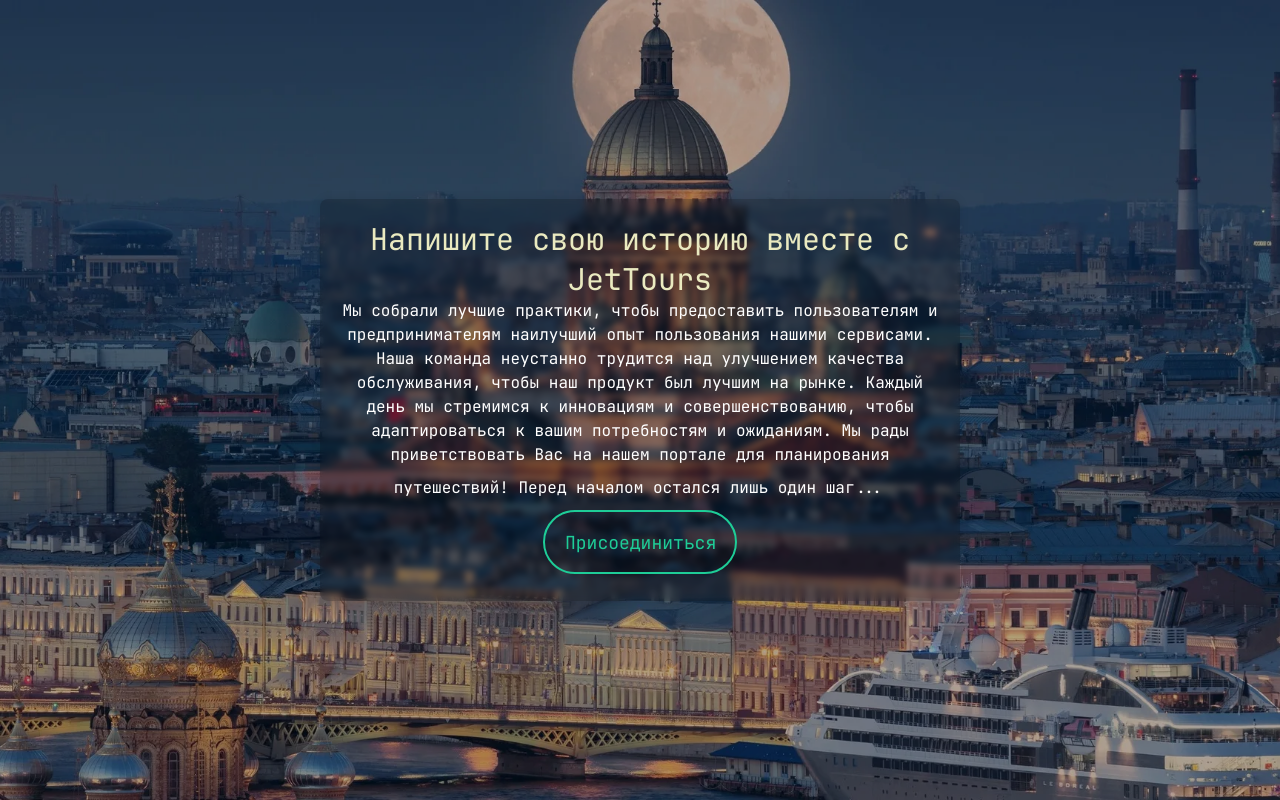
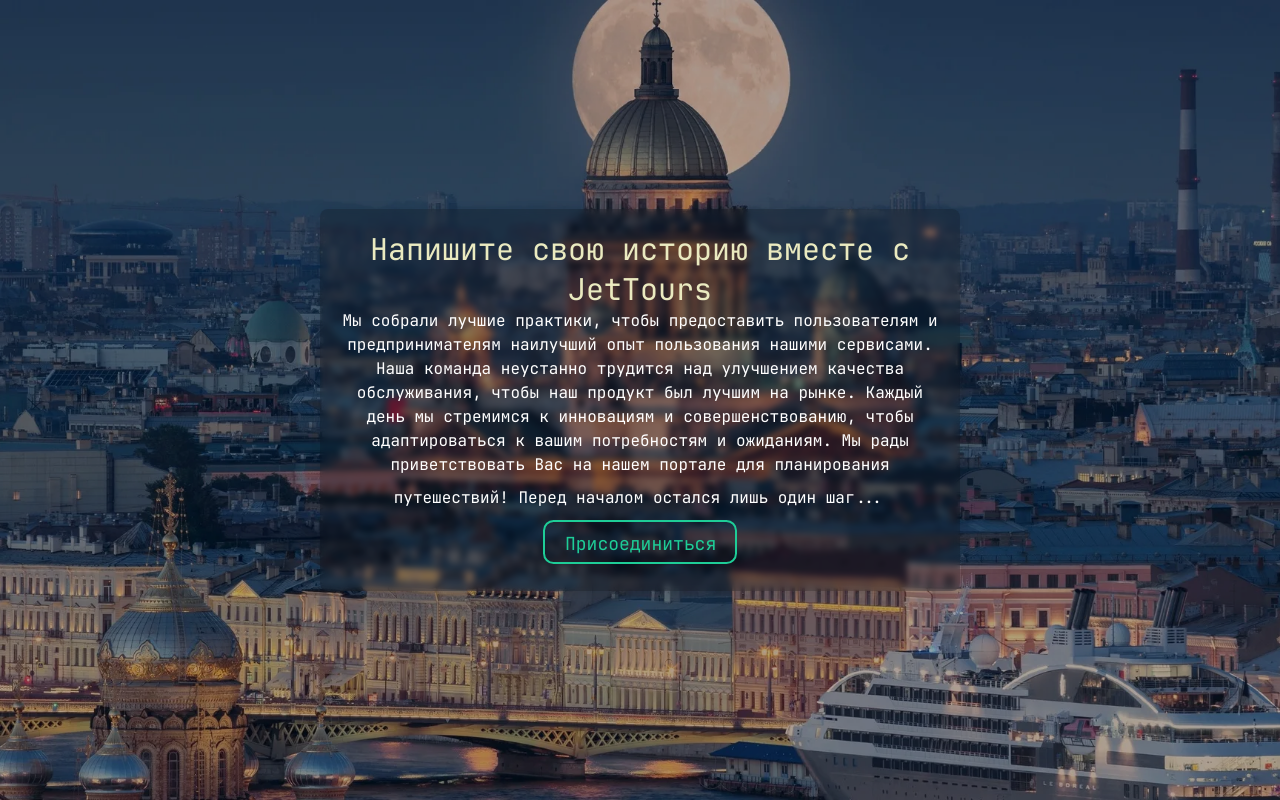
Before and after one commit to makargravanov-lazyhat-CourseProject24-1/tour-system-front, a React (Vite) app: page / in a window 1280 px wide. Built offline with nearby package versions, Linux system fonts and the light colour scheme.

Commit message:
update styles

```diff
--- a/src/components/Profile.css
+++ b/src/components/Profile.css
@@ -78,7 +78,7 @@
     color: #ccc;
     border: none;
     padding: 3px 5px;
-    margin-left: 80%;
+    margin-left: 90%;
     font-size: 14px;
 }
 
@@ -87,6 +87,8 @@
 }
 
 button {
+    border-radius: .66rem;
+    height: 20px;
     font-size: 14px;
     transition: background-color 0.2s ease;
 }
```
